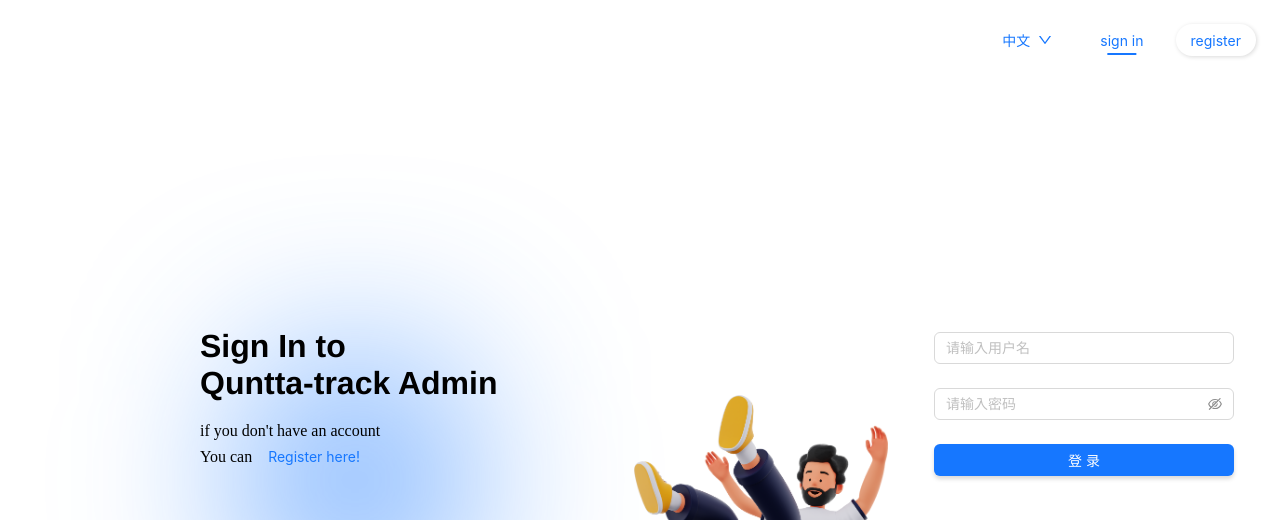
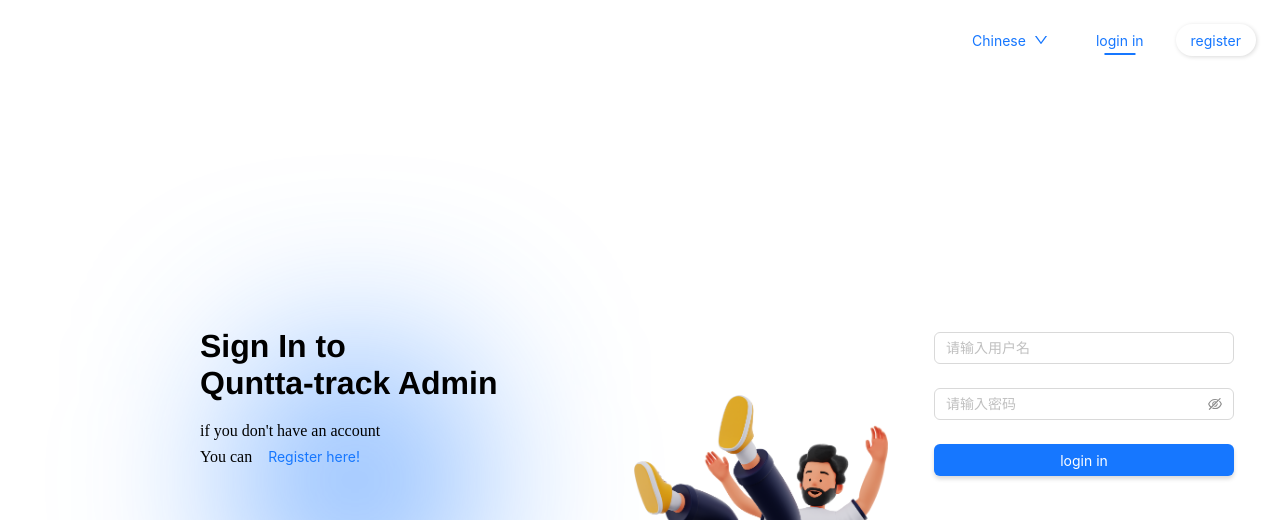
Before and after one commit to Quntta/quntta-track, a React (Vite) app in the folder admin/: page /login in a window 1280 px wide. Shown: the top 520 px of the page. Built offline with nearby package versions, Linux system fonts and the light colour scheme.

Commit message:
feat: language swith

```diff
--- a/admin/src/components/languageSwith/index.tsx
+++ b/admin/src/components/languageSwith/index.tsx
@@ -2,19 +2,18 @@
 import { DownOutlined } from '@ant-design/icons'
 import type { MenuProps } from 'antd'
 import { Dropdown, Space, Flex, Button } from 'antd'
-import useCustomLocale from '@/locale/useLocale'
-import { CustomLocale } from '@/types'
+import { useCustomLocale } from '@/locale/useLocale'
+// import { CustomLocale } from '@/types'
 
 
 const LanguageSwitch: React.FC = () => {
-  const [locale, setLocale, cacheLocale] = useCustomLocale() as [CustomLocale, (locale: string) => void, string]
-  console.log('-----11---locale', locale, 'cacheLocale', cacheLocale)
-  const { custom } = locale
+  const { customLocale, setCustomLocale, cacheLocale } = useCustomLocale()
+  const { custom } = customLocale
   const items: MenuProps['items'] = [
     {
       key: '1',
       label: (
-        <Button type='link' onClick={() => setLocale('zh')}>
+        <Button type='link' onClick={() => setCustomLocale('zh')}>
           {custom['app.zh']}
         </Button>
       )
@@ -22,7 +21,7 @@
     {
       key: '2',
       label: (
-        <Button type='link' onClick={() => setLocale('us')}>
+        <Button type='link' onClick={() => setCustomLocale('us')}>
           {custom['app.us']}
         </Button>
       )
--- a/admin/src/configProvider.tsx
+++ b/admin/src/configProvider.tsx
@@ -1,12 +1,19 @@
 import React, { PropsWithChildren } from "react"
 import { ConfigProvider } from "antd"
-import useLocale from './locale/useLocale'
+import { useCustomLocale, MyLocalProvider } from './locale/useLocale'
 import type { Locale } from 'antd/lib/locale'
 
 const ConfigProviderWrapper: React.FC<PropsWithChildren<unknown>> = ({ children }) => {
-  const [locale] = useLocale()
-  const antdLocale = locale as Locale // 添加这一行
-  return <ConfigProvider theme={{ cssVar: true, hashed: false }} locale={antdLocale}>{children}</ConfigProvider>
+  const { customLocale } = useCustomLocale()
+  return <ConfigProvider theme={{ cssVar: true, hashed: false }} locale={customLocale as Locale}>{children}</ConfigProvider>
 }
 
-export default ConfigProviderWrapper
+const Root: React.FC<PropsWithChildren<unknown>> = ({ children }) => (
+  <MyLocalProvider>
+    <ConfigProviderWrapper>
+      {children}
+    </ConfigProviderWrapper>
+  </MyLocalProvider>
+)
+
+export default Root
--- a/admin/src/hooks/useCustomLocale/index.ts
+++ b/admin/src/hooks/useCustomLocale/index.ts
@@ -1,9 +1,11 @@
 import { useContext } from 'react';
 import { ConfigProvider } from 'antd';
+import { CustomLocale } from '@/types';
 
 const useCustomLocale = () => {
   const { locale } = useContext(ConfigProvider.ConfigContext);
-  return locale?.custom || {};
+  const { custom } = locale as CustomLocale;
+  return custom || {};
 };
 
 export default useCustomLocale;
--- a/admin/src/locale/customLocaleUs.ts
+++ b/admin/src/locale/customLocaleUs.ts
@@ -8,7 +8,8 @@
     'app.register': 'register',
     'app.register.here': 'Register here!',
     'app.zh': 'Chinese',
-    'app.us': 'English'
+    'app.us': 'English',
+    'app.register.now': 'Register here'
   }
   // 其他组件的自定义配置
 };
--- a/admin/src/locale/customLocaleZh.ts
+++ b/admin/src/locale/customLocaleZh.ts
@@ -1,5 +1,4 @@
 import zhCN from 'antd/locale/zh_CN';
-
 const customLocale = {
   ...zhCN,
   // 在这里添加或覆盖默认的国际化配置
@@ -8,7 +7,8 @@
     'app.register': '注册',
     'app.register.here': '立即注册',
     'app.zh': '中文',
-    'app.us': '英文'
+    'app.us': '英文',
+    'app.register.now': '立即注册'
   }
   // 其他组件的自定义配置
 };
--- a/admin/src/locale/useLocale.tsx
+++ b/admin/src/locale/useLocale.tsx
@@ -1,4 +1,5 @@
-import { useState } from "react"
+
+import React, { createContext, useContext, useState, ReactNode } from 'react'
 import customLocaleZh from './customLocaleZh'
 import customLocaleUs from './customLocaleUs'
 import { getItem, setItem } from "@/utils"
@@ -6,16 +7,44 @@
 interface SetCustomProps {
   (locale: string): void
 }
+interface MyProviderProps {
+  children: ReactNode
+}
 
-const useCustomLocale = () => {
-  const [cacheLocale, setCacheLocale] = useState(getItem('locale') || 'zh')
-  const [locale, setLocale] = useState<CustomLocale>(cacheLocale === 'zh' ? customLocaleZh : customLocaleUs)
+interface LocaleContextProps {
+  customLocale: CustomLocale
+  setCustomLocale: SetCustomProps,
+  cacheLocale: string
+}
+const cacheItem = getItem('locale')
+console.log('cacheItem', cacheItem)
+const defaultLocale = cacheItem === 'zh' ? customLocaleZh : customLocaleUs
+const defaultLocaleContext: LocaleContextProps = {
+  customLocale: defaultLocale,
+  setCustomLocale: () => { },
+  cacheLocale: cacheItem || 'zh'
+}
+
+export const LocalContext = createContext<LocaleContextProps>(defaultLocaleContext)
+export const MyLocalProvider: React.FC<MyProviderProps> = ({ children }) => {
+  const [cacheLocale, setCacheLocale] = useState(cacheItem || 'zh')
+  const [customLocale, setLocale] = useState<CustomLocale>(cacheItem === 'zh' ? customLocaleZh : customLocaleUs)
   const setCustomLocale: SetCustomProps = (locale: string) => {
     setItem('locale', locale)
     setCacheLocale(locale)
     setLocale(locale === 'zh' ? customLocaleZh : customLocaleUs)
   }
-  return [locale, setCustomLocale, cacheLocale]
+  return (
+    <LocalContext.Provider value={{ customLocale, setCustomLocale, cacheLocale }}>
+      {children}
+    </LocalContext.Provider>
+  )
 }
 
-export default useCustomLocale
+export const useCustomLocale = () => {
+  const context = useContext(LocalContext)
+  if (!context) {
+    throw new Error('useCustomLocale must be used within a MyLocalProvider')
+  }
+  return context
+}
--- a/admin/src/pages/login/index.tsx
+++ b/admin/src/pages/login/index.tsx
@@ -5,8 +5,6 @@
 import DefaultBtn from '@/components/defaultBtn'
 import LoginImg from '@/assets/login-p.png'
 import { useCustomLocale } from '@/hooks'
-// import useLocale from '@/locale/useLocale'
-// import { CustomLocale } from '@/types'
 import LanguageSwitch from '@/components/languageSwith'
 import './index.less'
 
@@ -25,16 +23,13 @@
 
 const Login: React.FC = () => {
   const [active, setActive] = useState('signIn')
-  // const [locale, setLocale] = useLocale() as [CustomLocale, (locale: string) => void]
   const custom = useCustomLocale()
-  console.log('custom', custom)
-  // console.log('locale', locale)
   return <div className='wrapper'>
     <Flex className="left-wrapper">
       <div className="left-bg"></div>
       <div className="login-info">
         <div className="login-title">Sign In to <br />Quntta-track Admin</div>
-        <div className="login-message">if you don't have an account <br />You can<Button type='link' onClick={() => setActive('register')}>Register here!</Button></div>
+        <div className="login-message">if you don't have an account <br />You can<Button type='link' onClick={() => setActive('register')}>{custom['app.register.now']}!</Button></div>
       </div>
       <div className="login-img-wrapper">
         <img className='login-img' src={LoginImg} alt="" />
@@ -44,10 +39,8 @@
       <Flex justify="flex-end">
         <Space size="middle">
           <LanguageSwitch />
-          <DefaultBtn onClick={() => { setActive('signIn') }} type={active === 'signIn' ? 'link' : 'default'}>sign in</DefaultBtn>
-          <DefaultBtn onClick={() => { setActive('register') }} type={active === 'register' ? 'link' : 'default'}>register</DefaultBtn>
-          {/* <DefaultBtn onClick={() => { setLocale('zh') }}>中文</DefaultBtn> */}
-          {/* <DefaultBtn onClick={() => { setLocale('us') }}>英文</DefaultBtn> */}
+          <DefaultBtn onClick={() => { setActive('signIn') }} type={active === 'signIn' ? 'link' : 'default'}>{custom['app.login']}</DefaultBtn>
+          <DefaultBtn onClick={() => { setActive('register') }} type={active === 'register' ? 'link' : 'default'}>{custom['app.register']}</DefaultBtn>
         </Space>
       </Flex>
       <Flex justify='center' align='center' style={{ height: '100%' }}>
```
